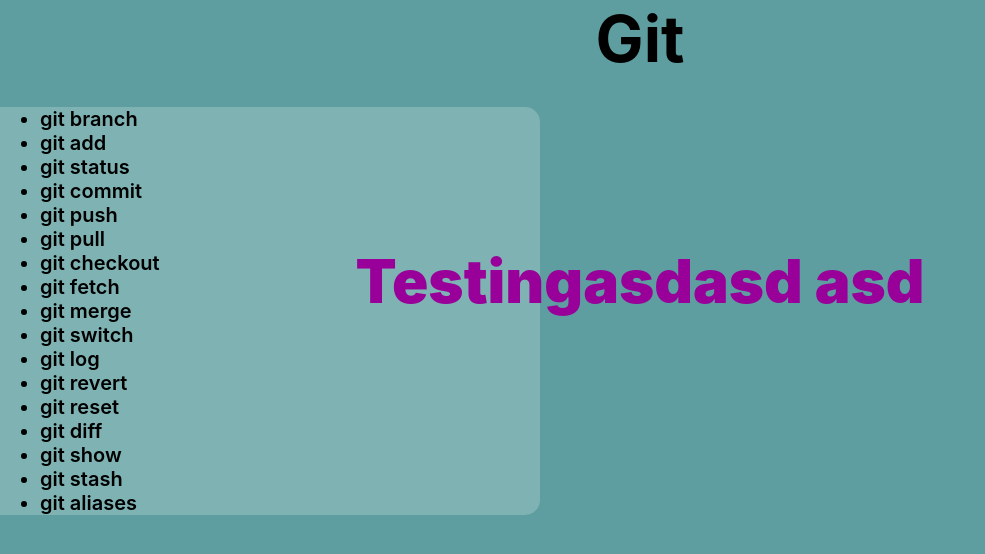
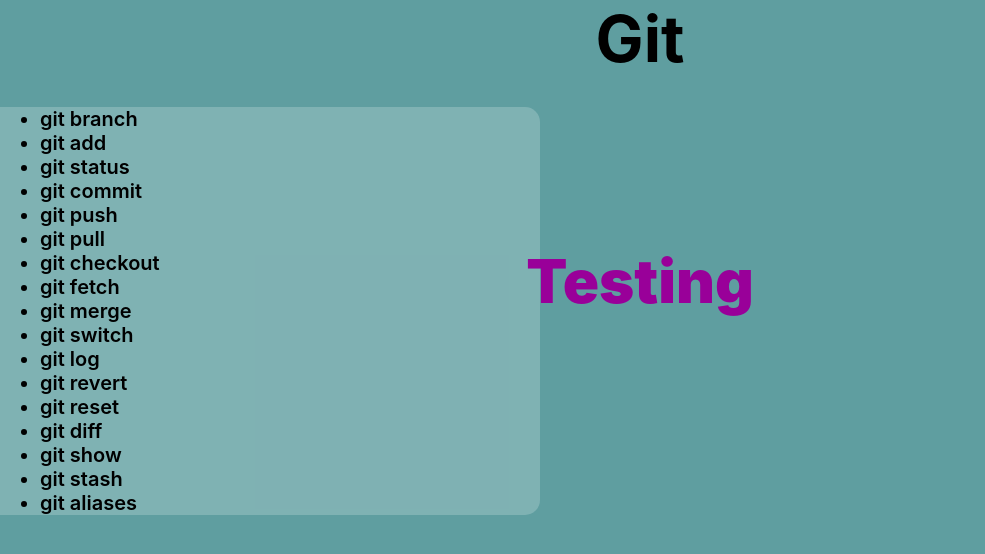
Before and after one commit to MichaelWhitt/git-brownbag, a React (Create React App) app: page / in a window 1280 px wide. Shown: the top 554 px of the page, without its empty margins (0-985 px from the left). Built offline with nearby package versions, Linux system fonts and the light colour scheme.

Commit message:
delete this branch

```diff
--- a/src/Test.js
+++ b/src/Test.js
@@ -1,7 +1,7 @@
 const Test = () => {
   return (
     <div style={{fontSize: 60, fontWeight: 1000, color: '#909'}}>
-      Testingasdasd asd
+      Testing
     </div>
   )
 }
```
